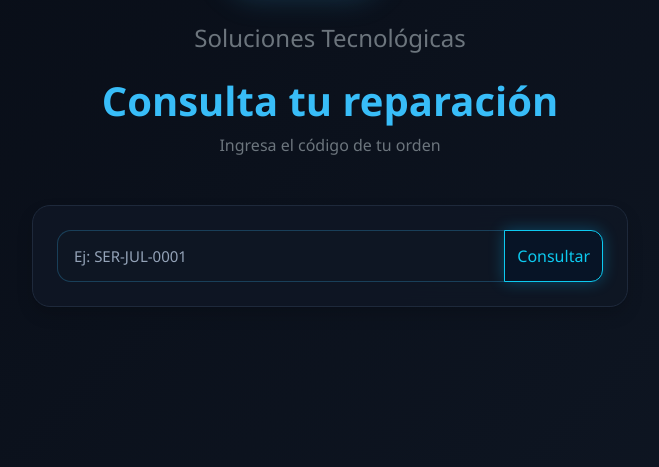
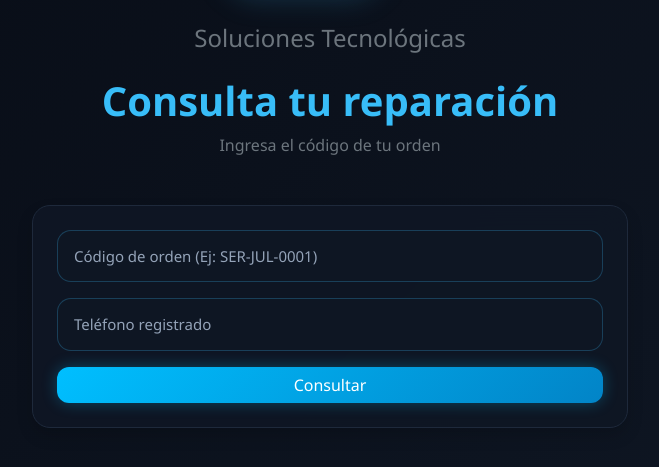
Before and after one commit to madocbj-star/System_Madoc, a Flask app: page /cliente/consulta in a window 1280 px wide. Shown: the part 295-762 px from the top of the page, without its empty margins (310-969 px from the left). Run offline with Flask 3, Linux system fonts and the light colour scheme.

Commit message:
Seguridad: desactivar debug y proteger consulta publica con telefono

```diff
--- a/app.py
+++ b/app.py
@@ -4,6 +4,8 @@ from flask import url_for
 from extensions import db
 from extensions import mail
 from extensions import login_manager
+
+import os
 
 
 # =========================================
@@ -82,12 +84,15 @@ def inicio():
     )
 
 if __name__ == '__main__':
+
+    modo_debug = os.environ.get('FLASK_DEBUG', 'False') == 'True'
+
     app.run(
 
         host='0.0.0.0',
 
         port=5000,
 
-        debug=True
+        debug=modo_debug
 
     )
--- a/routes/vista_cliente.py
+++ b/routes/vista_cliente.py
@@ -24,16 +24,42 @@ cliente = Blueprint(
 def consulta_cliente():
 
     orden = None
+    error = None
 
     if request.method == 'POST':
 
-        codigo = request.form['codigo']
+        codigo = request.form.get('codigo', '').strip()
+        telefono = request.form.get('telefono', '').strip()
 
-        orden = Orden.query.filter_by(
-            codigo_orden=codigo
-        ).first()
+        if not codigo or not telefono:
+            error = 'Debe ingresar el código y el teléfono.'
+        else:
+            posible_orden = Orden.query.filter_by(
+                codigo_orden=codigo
+            ).first()
+
+            # Validar que exista Y que el telefono coincida
+            telefono_real = None
+            if (posible_orden
+                    and posible_orden.equipo
+                    and posible_orden.equipo.cliente):
+                telefono_real = posible_orden.equipo.cliente.telefono
+
+            # Comparar solo digitos para evitar problemas de formato
+            def solo_digitos(t):
+                return ''.join(c for c in (t or '') if c.isdigit())
+
+            if (telefono_real
+                    and solo_digitos(telefono) == solo_digitos(telefono_real)):
+                orden = posible_orden
+            else:
+                error = (
+                    'No se encontró una orden con ese código '
+                    'y teléfono. Verifique los datos.'
+                )
 
     return render_template(
         'vista_cliente/consulta.html',
-        orden=orden
+        orden=orden,
+        error=error
     )
--- a/templates/vista_cliente/consulta.html
+++ b/templates/vista_cliente/consulta.html
@@ -53,24 +53,40 @@ Consulta Estado
 
                     <form method="POST">
 
-                        <div class="input-group">
+                        <div class="mb-3">
 
                             <input type="text"
                                 name="codigo"
                                 class="form-control"
-                                placeholder="Ej: SER-JUL-0001"
+                                placeholder="Código de orden (Ej: SER-JUL-0001)"
                                 required>
-
-                            <button type="submit"
-                                class="btn btn-info">
-
-                                Consultar
-
-                            </button>
 
                         </div>
 
+                        <div class="mb-3">
+
+                            <input type="text"
+                                name="telefono"
+                                class="form-control"
+                                placeholder="Teléfono registrado"
+                                required>
+
+                        </div>
+
+                        <button type="submit"
+                            class="btn btn-info w-100">
+
+                            Consultar
+
+                        </button>
+
                     </form>
+
+                    {% if error %}
+                    <div class="alert alert-warning mt-3">
+                        {{ error }}
+                    </div>
+                    {% endif %}
 
                 </div>
 
```
